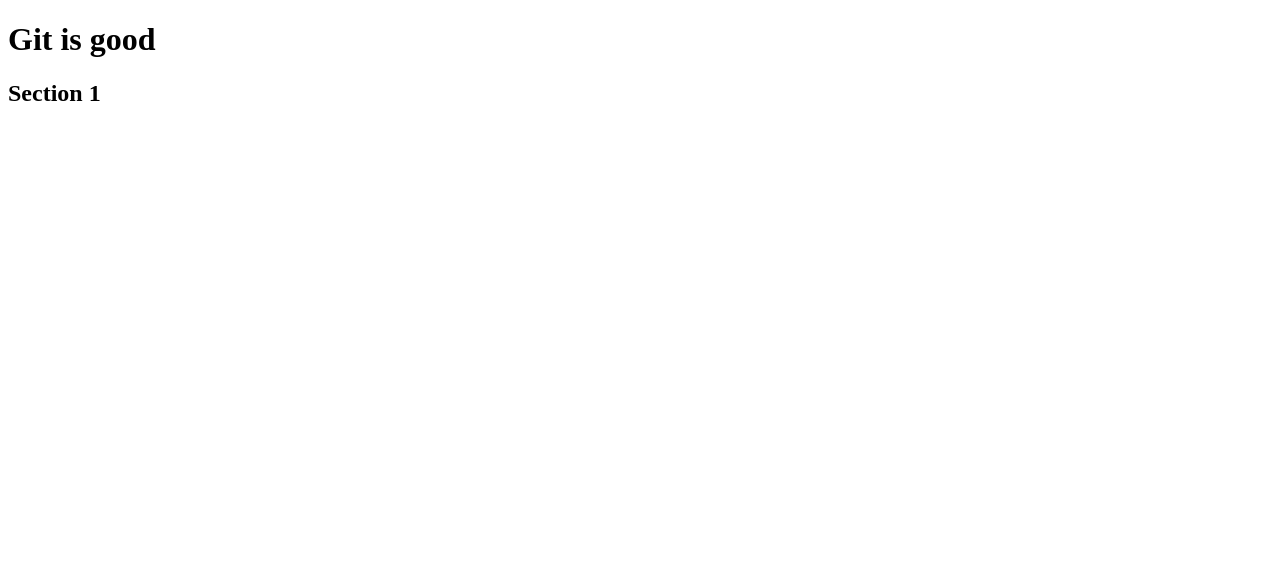
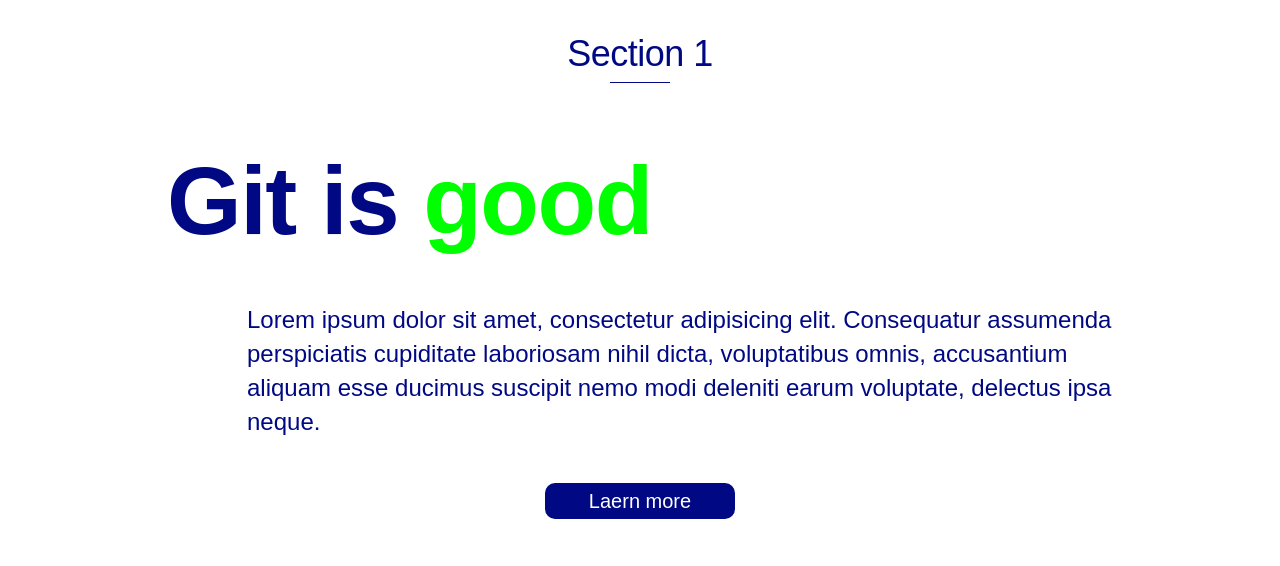
Before and after one commit to JohnyMomony/collective, a plain HTML site: page index.html in a window 1280 px wide. Drawn offline with Linux system fonts and the light colour scheme.

Commit message:
Sction 1 done

```diff
--- a/css/style.css
+++ b/css/style.css
@@ -1,10 +1,17 @@
 body {
 	margin: 0;
-	font-family: sans-serif;
+	font-family: Arial, sans-serif;
+	font-size: 24px;
+	line-height: 34px;
 	background: #fff;
 	color: #000983;
 }
-body h1
+.resize {
+	margin: 0 auto;
+	position: relative;
+	padding: 0 25px;
+	width: 946px;
+}
 
 .dark {
 	color: #fff;
@@ -13,28 +20,75 @@ body h1
 
 h2{
 	position: relative;
+	text-align: center;
 }
 h2:after {
 	content: "";
+	position: absolute;
 	left: 50%;
-	bottom: 10px;
+	bottom: -5px;
 	width: 60px;
 	height: 1px;
 	background: #000983;
-	transform: translate(-50% 0);
+	transform: translate(-50%, 0);
 }
 .dark h2:after {
 	background: #fff;
 }
 h1 {
 	font-size: 96px;
-	line-height: 112px;
+	line-height: 124px;
+	letter-spacing: -1.5px;
 }
 h2 {
 	font-size: 36px;
 	line-height: 48px;
+	font-weight: normal;
+		letter-spacing: -0.5px;
+}
 }
 h3 {
 	font-size: 34px;
 	line-height: 48px;
 }
+
+.button {
+	font-size: 20px;
+	line-height: 24px;
+	text-align: center;
+}
+.button a {
+	display: inline-block;
+	padding: 6px 44px;
+	color: #fff;
+	text-decoration: none;
+	background: #000983;
+	border-radius: 10px;
+}
+
+
+
+
+.section1 {
+	padding-bottom: 24px;
+}
+.section1 .resize {
+	display: flex;
+	flex-direction: column;
+}
+.section1 .resize > * {
+	order: 1;
+}
+.section1 .resize h2 {
+	order: 0;
+}
+.section1 .resize h1 {
+	margin: 0;
+	padding: 31px 0 16px;
+}
+.section1 h1 span {
+	color: #0f0;
+}
+.section1  .text {
+	padding-left: 80px;
+}
--- a/index.html
+++ b/index.html
@@ -3,13 +3,19 @@
 <head>
 	<meta charset="UTF-8">
 	<title>Git is good</title>
+	<link rel="stylesheet" type="text/css" href="css/style.css">
 </head>
 <body>
 
-
-	<h1>Git is good</h1>
-	<h2>Section 1 </h2>
-
+	<section class="section1">
+		<div class="resize">
+			<h1>Git is <span>good</span></h1>
+			<h2>Section 1</h2>
+			<p class="text">Lorem ipsum dolor sit amet, consectetur adipisicing elit. Consequatur assumenda perspiciatis cupiditate laboriosam nihil dicta, voluptatibus omnis, accusantium aliquam esse ducimus suscipit nemo modi deleniti earum voluptate, delectus ipsa neque.</p>
+			<p class="button"><a href="#">Laern more</a></p>
+		</div>
+	</section>
 
 </body>
+<script src="js/script.js"></script>
 </html>
```
